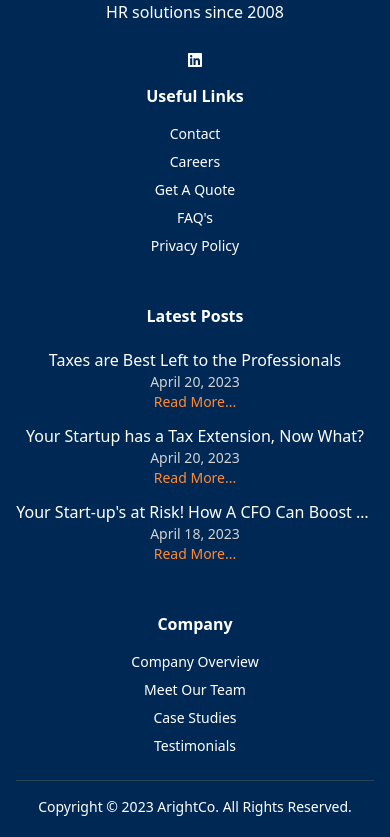
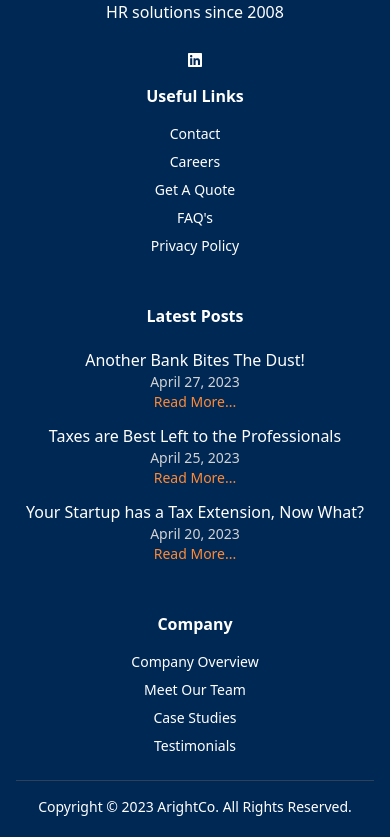
Before and after one commit to tanujchowdhury/nextjs-arightco-website, a Next.js app: page / in a window 390 px wide. Shown: the part 8525-9362 px from the top of the page. Built offline with nearby package versions, Linux system fonts and the light colour scheme.

Commit message:
update footer

```diff
--- a/components/sections/footer.tsx
+++ b/components/sections/footer.tsx
@@ -96,20 +96,37 @@ export default function Footer() {
             <div className="py-1">
               <div className="pt-1 lg:text-base">
                 <Link
+                  href="/blog/blog7-bank-failures-what-to-do-next-for-business-owners"
+                  className="hover:text-orange whitespace-nowrap overflow-hidden text-ellipsis block lg:max-w-[15rem]"
+                >
+                  Another Bank Bites The Dust!
+                </Link>
+              </div>
+              <div className="text-gray-light text-sm">April 27, 2023</div>
+              <div className="text-orange text-sm">
+                <Link href="/blog/blog7-bank-failures-what-to-do-next-for-business-owners">
+                  Read More...
+                </Link>
+              </div>
+            </div>
+            {/* --------------------------Link 2--------------------------*/}
+            <div className="py-1">
+              <div className="pt-1 lg:text-base">
+                <Link
                   href="/blog/blog6-tax-professionals-specialized-expertise"
                   className="hover:text-orange whitespace-nowrap overflow-hidden text-ellipsis block lg:max-w-[15rem]"
                 >
                   Taxes are Best Left to the Professionals
                 </Link>
               </div>
-              <div className="text-gray-light text-sm">April 20, 2023</div>
+              <div className="text-gray-light text-sm">April 25, 2023</div>
               <div className="text-orange text-sm">
                 <Link href="/blog/blog6-tax-professionals-specialized-expertise">
                   Read More...
                 </Link>
               </div>
             </div>
-            {/*--------------------------Link 2--------------------------*/}
+            {/*--------------------------Link 3--------------------------*/}
             <div className="py-1">
               <div className="pt-1 lg:text-base">
                 <Link
@@ -122,24 +139,6 @@ export default function Footer() {
               <div className="text-gray-light text-sm">April 20, 2023</div>
               <div className="text-orange text-sm">
                 <Link href="/blog/blog5-startup-tax-extension">
-                  Read More...
-                </Link>
-              </div>
-            </div>
-            {/*--------------------------Link 3--------------------------*/}
-            <div className="py-1">
-              <div className="pt-1 lg:text-base">
-                <Link
-                  href="/blog/blog4-cfo-boost-financial-health"
-                  className="hover:text-orange whitespace-nowrap overflow-hidden text-ellipsis block lg:max-w-[15rem]"
-                >
-                  Your Start-up&apos;s at Risk! How A CFO Can Boost Your
-                  Company&apos;s Financial Health
-                </Link>
-              </div>
-              <div className="text-gray-light text-sm">April 18, 2023</div>
-              <div className="text-orange text-sm">
-                <Link href="/blog/blog4-cfo-boost-financial-health">
                   Read More...
                 </Link>
               </div>
```
